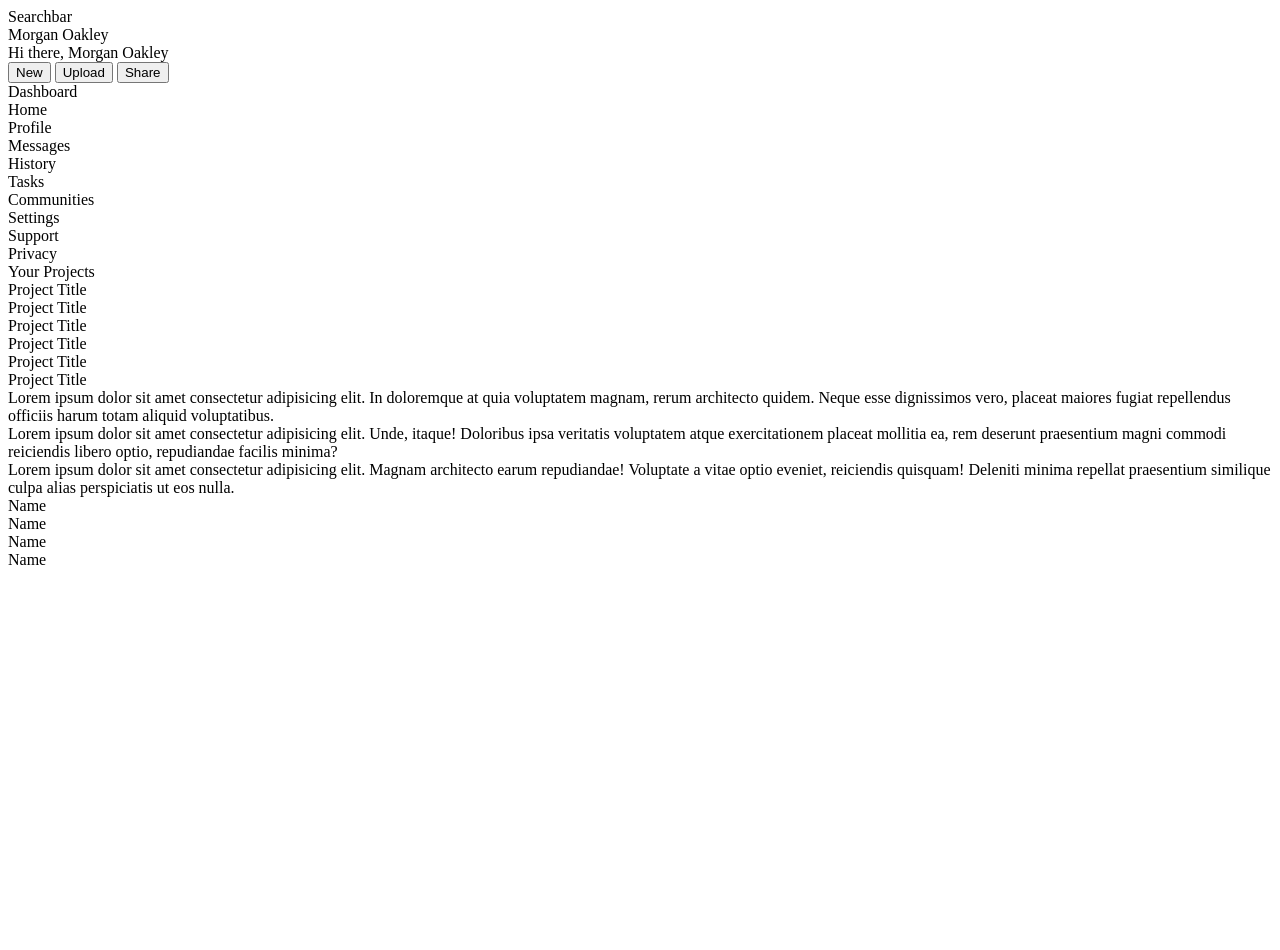
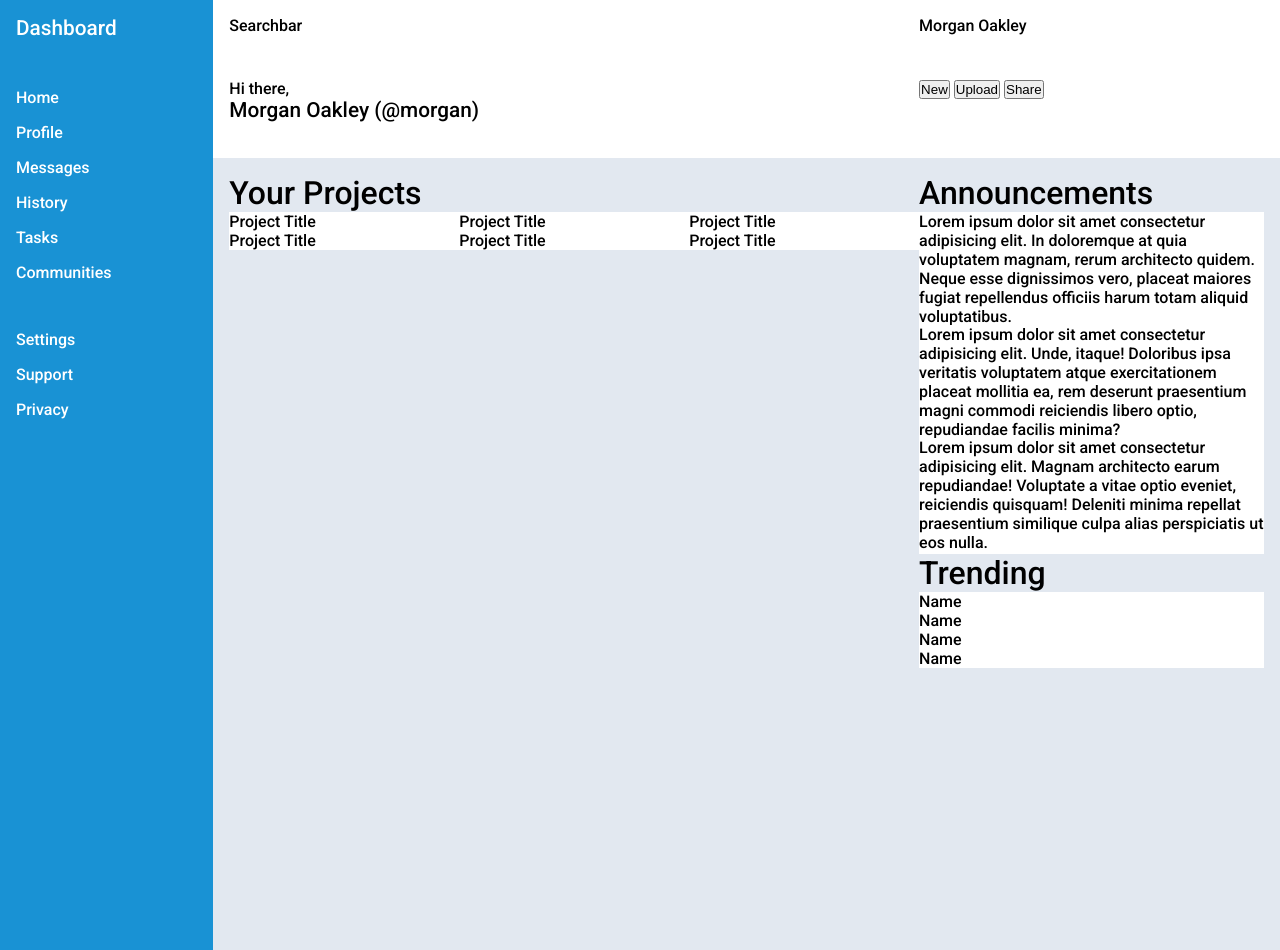
Before and after one commit to alopine/odin-admin-dashboard, a plain HTML site: page index.html in a window 1280 px wide. Before the commit the page ends 800 px from the top, so only its background shows below. Drawn offline with Linux system fonts and the light colour scheme.

Commit message:
Add wrappers to HTML, edit styling and colors

```diff
--- a/index.html
+++ b/index.html
@@ -21,7 +21,10 @@
             Morgan Oakley
         </div>
         <div id="greeting">
-            Hi there, Morgan Oakley
+            Hi there,
+            <div id="username">
+                Morgan Oakley (@morgan)
+            </div>
         </div>
         <div id="actionButtons">
             <button>New</button>
@@ -66,8 +69,9 @@
         </div>
     </div>
     <main>
+        <div class="sectionWrapper">
+            <h1>Your Projects</h1>
             <div id="projectsContainer">
-            Your Projects
                 <div class="projectItem">
                     Project Title
                 </div>
@@ -87,6 +91,9 @@
                     Project Title
                 </div>
             </div>
+        </div>
+        <div class="sectionWrapper">
+            <h1>Announcements</h1>
             <div id="announcements">
                 <div class="announcementItem">
                     Lorem ipsum dolor sit amet consectetur adipisicing elit. In doloremque at quia voluptatem magnam, rerum architecto quidem. Neque esse dignissimos vero, placeat maiores fugiat repellendus officiis harum totam aliquid voluptatibus.
@@ -98,6 +105,9 @@
                     Lorem ipsum dolor sit amet consectetur adipisicing elit. Magnam architecto earum repudiandae! Voluptate a vitae optio eveniet, reiciendis quisquam! Deleniti minima repellat praesentium similique culpa alias perspiciatis ut eos nulla.
                 </div>
             </div>
+        </div>
+        <div class="sectionWrapper">
+            <h1>Trending</h1>
             <div id="trending">
                 <div class="trendingItem">
                     Name
@@ -112,6 +122,7 @@
                     Name
                 </div>
             </div>
+        </div>
     </main>
 </body>
 </html>
--- a/styles.css
+++ b/styles.css
@@ -0,0 +1,84 @@
+ /* || General styles */
+
+ * {
+    box-sizing: border-box;
+    margin: 0;
+    padding: 0;
+    font-weight: 500;
+}
+
+body {
+    font-family: "Roboto", Arial, Helvetica, sans-serif;
+    display: grid;
+    grid-template: 1fr 5fr / 1fr 5fr;
+}
+
+/* || Shared styles */
+
+header, .sidebar, main {
+    padding: 1rem;
+}
+
+.sidebar, #navMain, #navSecondary {
+    display: flex;
+    flex-direction: column;
+    row-gap: 1rem;
+}
+
+#logo, #username {
+    font-size: 1.3rem;
+}
+
+.projectItem, #announcements, #trending {
+    background-color: #FFFFFF;
+}
+
+/* || Header */
+
+header {
+    display: grid;
+    grid-template: 1fr 1fr / 2fr 1fr;
+}
+
+/* || Sidebar */
+
+.sidebar {
+    background-color: #1992D4;
+    color:#FFFFFF;
+    grid-row: 1 / 3;
+    row-gap: 3rem;
+}
+
+/* || Main content */
+
+main {
+    background-color: #E2E8F0;
+    display: grid;
+    grid-template: repeat(2, 1fr) / 2fr 1fr;
+}
+
+.sectionWrapper {
+    display: flex;
+    flex-direction: column;
+}
+
+.sectionWrapper:nth-of-type(1) {
+    grid-area: 1 / 1 / 3 / 2;
+}
+
+#projectsContainer {
+
+    display: grid;
+    grid-template-columns: repeat(auto-fit, minmax(200px, 1fr));
+}
+
+#projectsContainer>h1 {
+    grid-row: 1 / 2;
+    grid-column: span 5;
+}
+
+.announcementItem {
+    height: 33%;
+    overflow: hidden;
+    text-overflow: ellipsis;
+}
```
Lines whose indentation alone changed are shown as unchanged.
